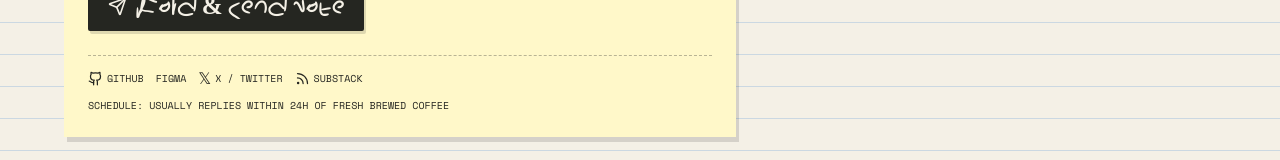
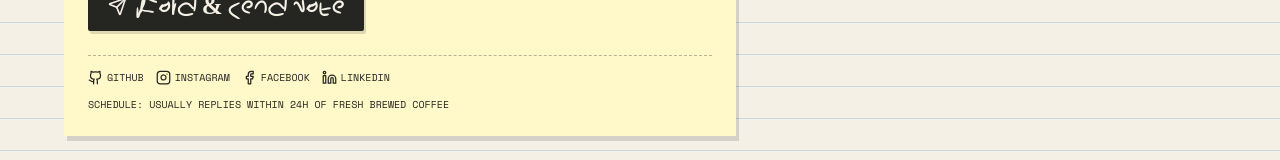
Before and after one commit to yaboistellar/tanshir_portfolio, a React (Vite) app: page / in a window 1280 px wide. Shown: the part 2377-2537 px from the top of the page. Built offline with nearby package versions, Linux system fonts and the light colour scheme.

Commit message:
feat: add real social media links to contact page (GitHub, Instagram, Facebook, LinkedIn)

```diff
--- a/src/App.tsx
+++ b/src/App.tsx
@@ -8,10 +8,13 @@ import {
   Coffee,
   Cpu,
   Eraser,
+  Facebook,
   FileText,
   Github,
   GraduationCap,
   Hourglass,
+  Instagram,
+  Linkedin,
   Lock,
   Menu,
   MousePointerClick,
@@ -20,7 +23,6 @@ import {
   PenTool,
   Play,
   Quote,
-  Rss,
   Send,
   Sparkles,
   Star,
@@ -333,10 +335,10 @@ function HomePage() {
             {sent && <p className="sent-note typewriter">Note folded and queued for a fresh cup of coffee.</p>}
             <div className="contact-links typewriter">
               <div>
-                <a href="#"><Github aria-hidden="true" /> GitHub</a>
-                <a href="#">Figma</a>
-                <a href="#"><span className="social-letter">𝕏</span> X / Twitter</a>
-                <a href="#"><Rss aria-hidden="true" /> Substack</a>
+                <a href="https://github.com/yaboistellar/tanshir_portfolio" target="_blank" rel="noopener noreferrer"><Github aria-hidden="true" /> GitHub</a>
+                <a href="https://www.instagram.com/curtainsyh/" target="_blank" rel="noopener noreferrer"><Instagram aria-hidden="true" /> Instagram</a>
+                <a href="https://web.facebook.com/profile.php?id=61590300914480" target="_blank" rel="noopener noreferrer"><Facebook aria-hidden="true" /> Facebook</a>
+                <a href="https://www.linkedin.com/in/tanshir-al-musnad-020914424/" target="_blank" rel="noopener noreferrer"><Linkedin aria-hidden="true" /> LinkedIn</a>
               </div>
               <span>schedule: Usually replies within 24h of fresh brewed coffee</span>
             </div>
```
